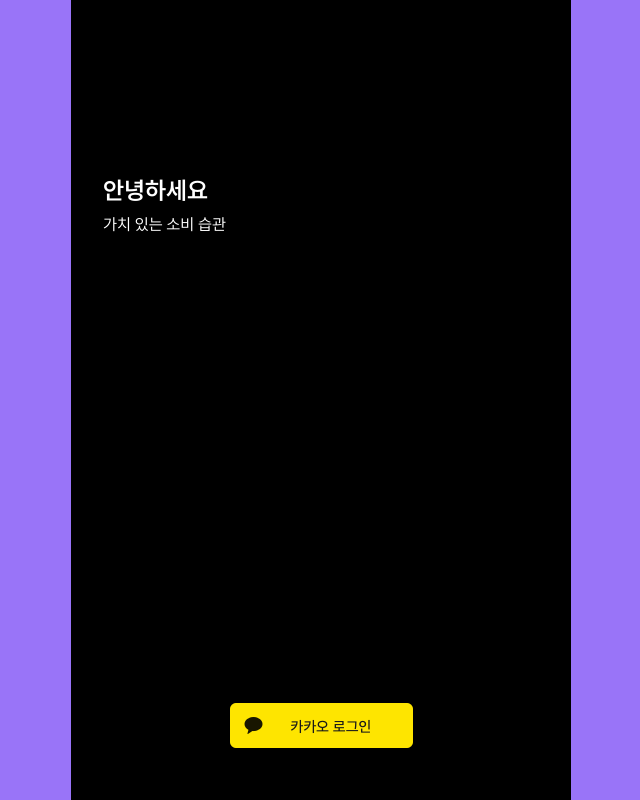
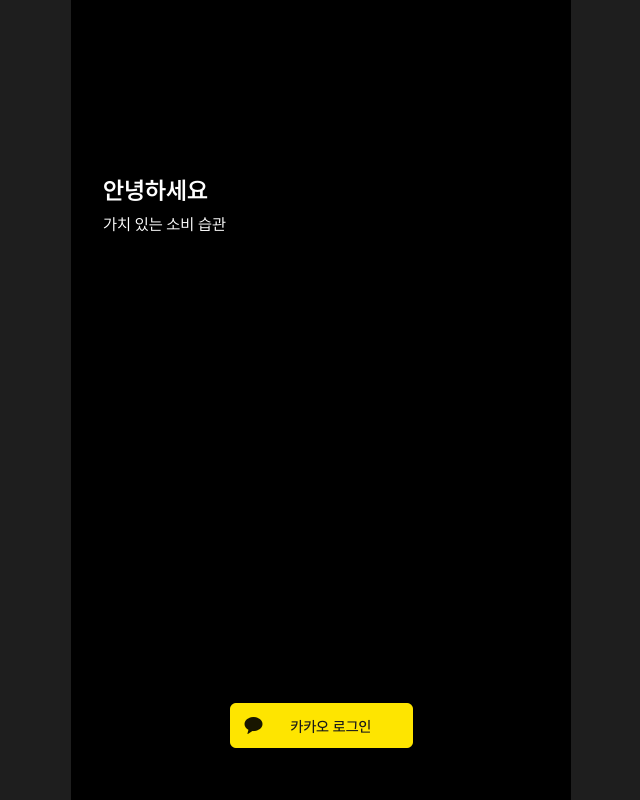
Before and after one commit to Chaemin-L/plantify-client, a Next.js app: page /intro in a window 1280 px wide. Shown: the whole page, without its empty margins (319-959 px from the left). Built offline with nearby package versions, Linux system fonts and the light colour scheme.

Commit message:
fix: 전체 레이아웃 수정

```diff
--- a/src/app/(_components)/header.tsx
+++ b/src/app/(_components)/header.tsx
@@ -20,13 +20,16 @@ export default function Header() {
     pathname === PATH.HOME ||
     pathname === PATH.FUNDING;
   const isIntro = pathname === PATH.SPLASH || pathname === PATH.INTRO;
-  console.log(isTabMain, isIntro);
 
   return (
     <header className=" bg-darkBg sticky top-0 z-0">
       {/** logo and home */}
       <div className={clsx(!isTabMain ? "hidden" : "flex justify-between p-4")}>
-        <div>LOGO</div>
+        <div className="text-lg font-bold select-none flex justify-center items-center">
+          <span>PLANT</span>
+          <img src="/icons/logo.svg" className="inline w-5 h-5 -mx-0.5" />
+          <span>FY</span>
+        </div>
         <Link href={PATH.PAYMENTS} className="flex items-center select-none">
           <Image width={16} height={16} src="/icons/bell.svg" alt="알림내역" />
         </Link>
--- a/src/app/layout.tsx
+++ b/src/app/layout.tsx
@@ -19,14 +19,14 @@ export default function RootLayout({
   return (
     <html lang="ko">
       <body
-        className={`${SUIT.variable} ${SUIT.className} antialiased bg-accent-purple w-screen`}
+        className={`${SUIT.variable} ${SUIT.className} antialiased bg-shadow-900 w-screen`}
         // className={`${MONEYGRAPHY.variable} ${MONEYGRAPHY.className} antialiased bg-accent-purple w-screen`}
         // className={`${NOTOSANS.className} antialiased bg-accent-purple w-screen`}
       >
         <TanstackQueryClientProvider>
           {/* <div className="flex flex-row justify-center gap-[5%] h-full w-full "> */}
-          <div className="flex flex-row justify-center 2xl:justify-between  2xl:px-[15%] 3xl:px-[20%] h-full w-full">
-            <AdBanner />
+          <div className="flex justify-center h-full w-full bg-shadow-800">
+            {/* <AdBanner /> */}
             <div className="w-[500px] max-w-[500px] min-w-0 bg-darkBg text-white h-screen  flex flex-col">
               <Header />
               <main className="w-full px-4 pb-9 flex-1 overflow-auto">
```
